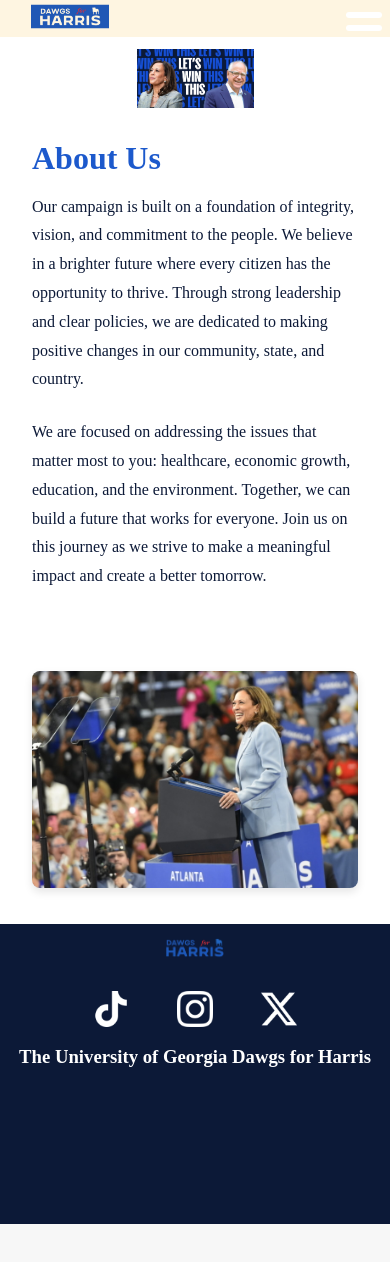
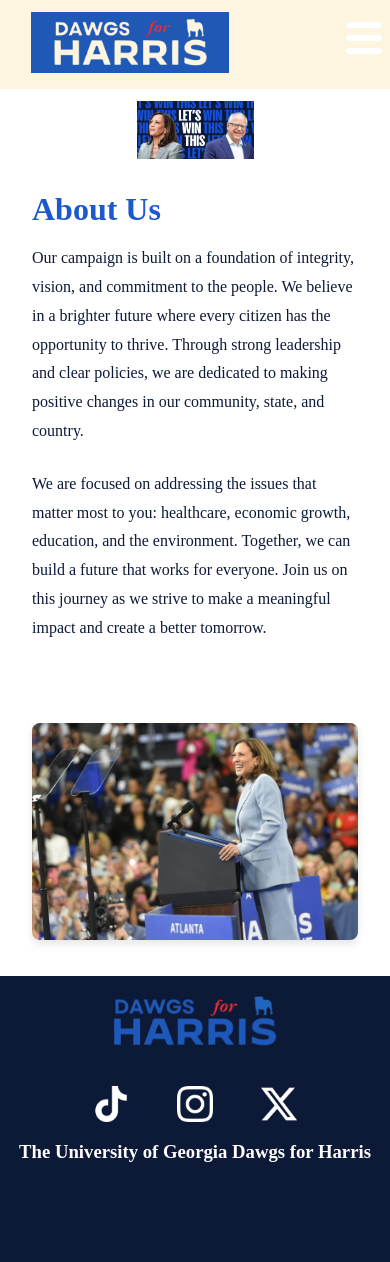
Before and after one commit to hjk81371/Dawgs-For-Harris, a React (Create React App) app in the folder dawgs_for_harris_web/: page / in a window 390 px wide. Shown: the top 1262 px of the page. Before the commit the page ends 1224 px from the top, so only its background shows below. Built offline with nearby package versions, Linux system fonts and the light colour scheme.

Commit message:
Fixed header

```diff
--- a/dawgs_for_harris_web/src/components/Footer.jsx
+++ b/dawgs_for_harris_web/src/components/Footer.jsx
@@ -34,7 +34,7 @@
 
   return (
     <div className="footer-container">
-        <img className='uga-logo' src={dawgsTransparent} />
+        <img className='footer-image' src={dawgsTransparent} />
         <div className='social-links'>
             <img className='social-logo' src={tiktokWhite} onClick={handleTikTokClick} />
             <img className='social-logo' src={instagramWhite} onClick={handleInstagramClick} />
--- a/dawgs_for_harris_web/src/styles/Footer.css
+++ b/dawgs_for_harris_web/src/styles/Footer.css
@@ -33,7 +33,7 @@
     margin: 5%;
   }
 
-  .uga-logo {
+  .footer-image {
     width: 15%;
     margin: 3%;
   }
@@ -42,3 +42,10 @@
     margin-bottom: 3%;
     color: white;
   }
+
+  @media screen and (max-width: 810px) {
+    .footer-image {
+      min-width: 165px;
+      min-height: auto;
+    }
+  }
--- a/dawgs_for_harris_web/src/styles/Header.css
+++ b/dawgs_for_harris_web/src/styles/Header.css
@@ -77,11 +77,13 @@
 @media screen and (max-width: 810px) {
     nav .menu {
         display: flex;
+        margin-top: 10px;
     }
 
     nav {
         flex-direction: column;
         align-items: flex-start;
+        min-height: 60px;
     }
 
     nav ul {
@@ -105,7 +107,7 @@
     }
 
     .header-image {
-        width: 100%;
+        min-height: 85px;
     }
 
     #join-button {
```
